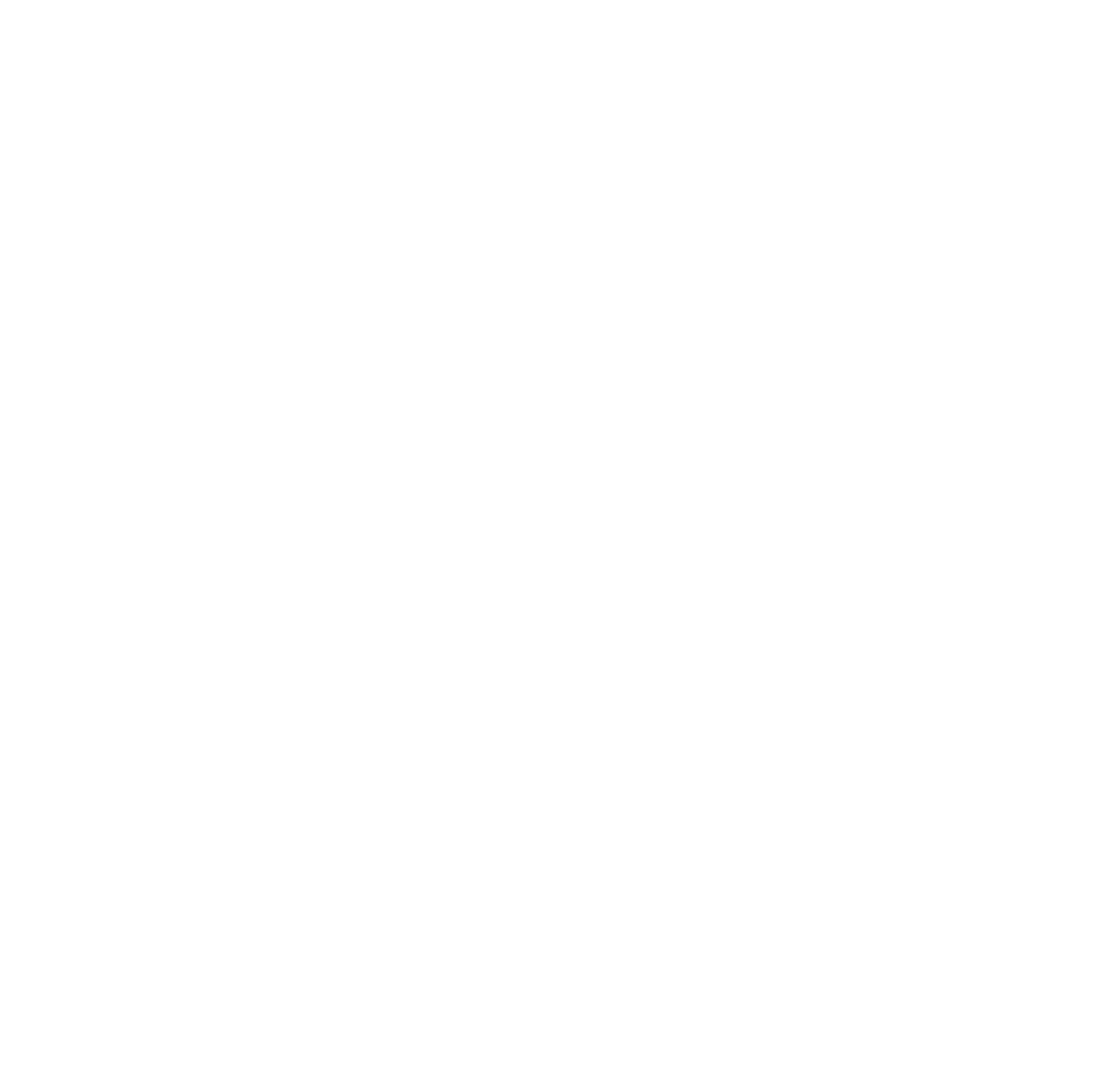
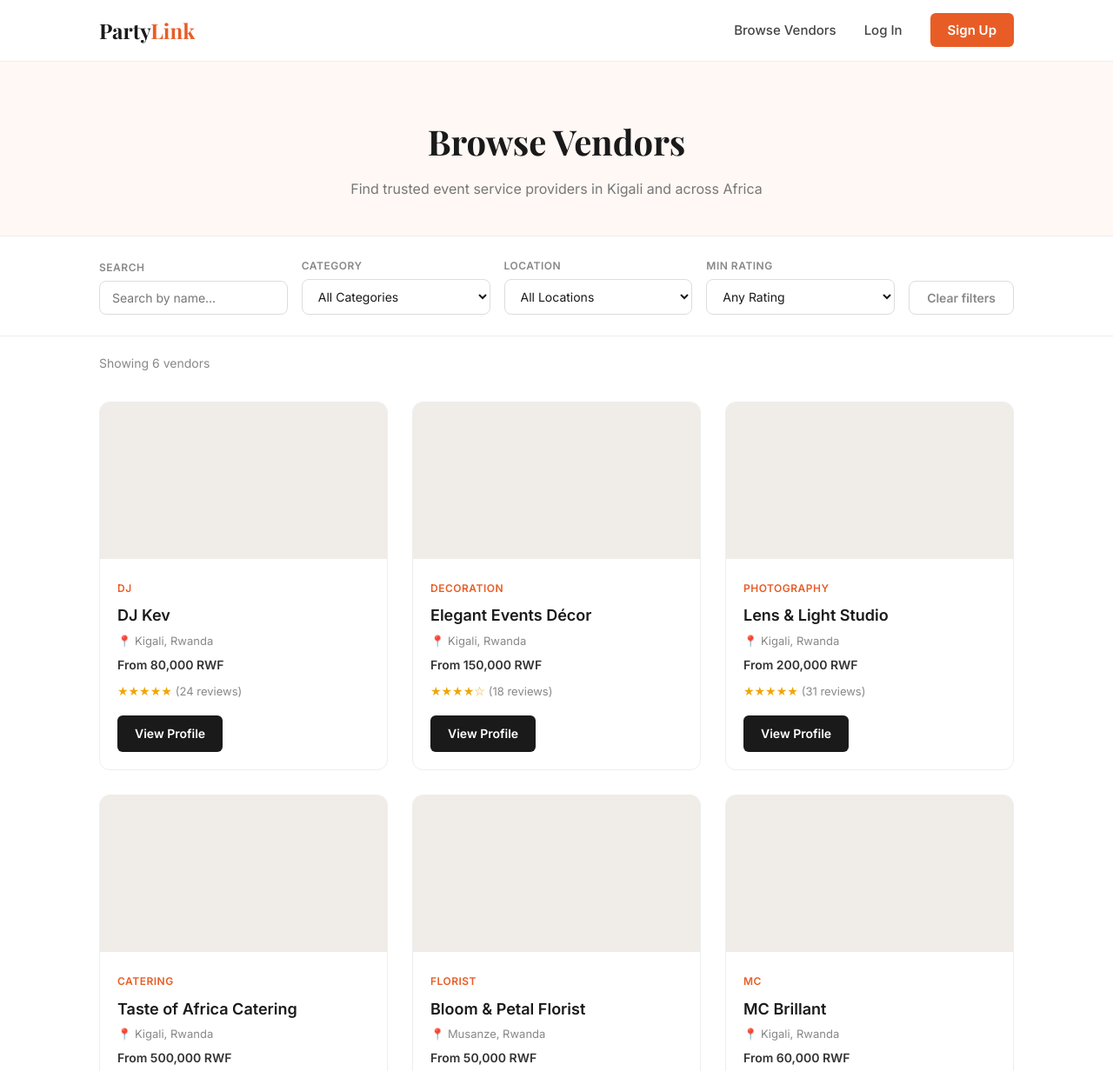
Before and after one commit to Melyssa-Ingabe/Partylink, a plain HTML site: page frontend/pages/vendors.html in a window 1280 px wide. Shown: the top 1232 px of the page at 87% size. Before the commit the page ends 800 px from the top, so only its background shows below. Drawn offline with nearby package versions, Linux system fonts and the light colour scheme.

Commit message:
Add vendors listing page

```diff
--- /dev/null
+++ b/frontend/css/vendors.css
@@ -0,0 +1,160 @@
+/* ===========================
+   PAGE HEADER
+=========================== */
+.page-header {
+  background-color: #fff8f5;
+  padding: 60px 24px 40px;
+  text-align: center;
+  border-bottom: 1px solid #eee;
+}
+
+.page-header h1 {
+  font-family: 'Playfair Display', serif;
+  font-size: 40px;
+  color: #1a1a1a;
+  margin-bottom: 10px;
+}
+
+.page-header p {
+  font-size: 16px;
+  color: #777;
+}
+
+/* ===========================
+   FILTERS
+=========================== */
+.filters-section {
+  background-color: #ffffff;
+  padding: 24px 0;
+  border-bottom: 1px solid #eee;
+  position: sticky;
+  top: 61px;
+  z-index: 90;
+}
+
+.filters-bar {
+  display: flex;
+  align-items: flex-end;
+  gap: 16px;
+  flex-wrap: wrap;
+}
+
+.filter-group {
+  display: flex;
+  flex-direction: column;
+  gap: 6px;
+  flex: 1;
+  min-width: 140px;
+}
+
+.filter-group label {
+  font-size: 12px;
+  font-weight: 600;
+  color: #888;
+  text-transform: uppercase;
+  letter-spacing: 0.5px;
+}
+
+.filter-group input,
+.filter-group select {
+  padding: 10px 14px;
+  border: 1.5px solid #ddd;
+  border-radius: 8px;
+  font-size: 14px;
+  font-family: 'Inter', sans-serif;
+  outline: none;
+  background: #fff;
+  color: #1a1a1a;
+  transition: border-color 0.2s;
+}
+
+.filter-group input:focus,
+.filter-group select:focus {
+  border-color: #e85d26;
+}
+
+.btn-clear {
+  padding: 10px 20px;
+  background: none;
+  border: 1.5px solid #ddd;
+  border-radius: 8px;
+  font-size: 14px;
+  font-weight: 600;
+  color: #888;
+  cursor: pointer;
+  font-family: 'Inter', sans-serif;
+  transition: all 0.2s;
+  white-space: nowrap;
+  align-self: flex-end;
+}
+
+.btn-clear:hover {
+  border-color: #e85d26;
+  color: #e85d26;
+}
+
+/* ===========================
+   RESULTS COUNT
+=========================== */
+.results-count {
+  font-size: 14px;
+  color: #888;
+  padding: 20px 0 8px;
+}
+
+/* ===========================
+   VENDORS SECTION
+=========================== */
+.vendors-section {
+  padding: 16px 0 80px;
+}
+
+.vendor-grid {
+  display: grid;
+  grid-template-columns: repeat(3, 1fr);
+  gap: 28px;
+  margin-top: 8px;
+}
+
+/* No results */
+.no-results {
+  text-align: center;
+  padding: 80px 24px;
+  color: #888;
+}
+
+.no-results p {
+  font-size: 18px;
+  margin-bottom: 20px;
+}
+
+.no-results.hidden {
+  display: none;
+}
+
+/* ===========================
+   RESPONSIVE
+=========================== */
+@media (max-width: 900px) {
+  .vendor-grid {
+    grid-template-columns: repeat(2, 1fr);
+  }
+}
+
+@media (max-width: 600px) {
+  .vendor-grid {
+    grid-template-columns: 1fr;
+  }
+
+  .filters-bar {
+    flex-direction: column;
+  }
+
+  .filter-group {
+    width: 100%;
+  }
+
+  .page-header h1 {
+    font-size: 28px;
+  }
+}
--- /dev/null
+++ b/frontend/js/vendors.js
@@ -0,0 +1,52 @@
+// Filter vendors based on search input and dropdowns
+function filterVendors() {
+  const search = document.getElementById('searchInput').value.toLowerCase();
+  const category = document.getElementById('categoryFilter').value;
+  const location = document.getElementById('locationFilter').value;
+  const minRating = parseFloat(document.getElementById('ratingFilter').value) || 0;
+
+  const cards = document.querySelectorAll('.vendor-card');
+  let visibleCount = 0;
+
+  cards.forEach(card => {
+    const name = card.dataset.name.toLowerCase();
+    const cardCategory = card.dataset.category;
+    const cardLocation = card.dataset.location;
+    const cardRating = parseFloat(card.dataset.rating);
+
+    const matchesSearch = name.includes(search);
+    const matchesCategory = category === '' || cardCategory === category;
+    const matchesLocation = location === '' || cardLocation === location;
+    const matchesRating = cardRating >= minRating;
+
+    if (matchesSearch && matchesCategory && matchesLocation && matchesRating) {
+      card.style.display = 'block';
+      visibleCount++;
+    } else {
+      card.style.display = 'none';
+    }
+  });
+
+  // Update results count
+  document.getElementById('resultsCount').textContent = `Showing ${visibleCount} vendor${visibleCount !== 1 ? 's' : ''}`;
+
+  // Show/hide no results message
+  const noResults = document.getElementById('noResults');
+  const vendorGrid = document.getElementById('vendorGrid');
+  if (visibleCount === 0) {
+    noResults.classList.remove('hidden');
+    vendorGrid.style.display = 'none';
+  } else {
+    noResults.classList.add('hidden');
+    vendorGrid.style.display = 'grid';
+  }
+}
+
+// Clear all filters
+function clearFilters() {
+  document.getElementById('searchInput').value = '';
+  document.getElementById('categoryFilter').value = '';
+  document.getElementById('locationFilter').value = '';
+  document.getElementById('ratingFilter').value = '';
+  filterVendors();
+}
--- a/frontend/pages/register.html
+++ b/frontend/pages/register.html
@@ -0,0 +1,177 @@
+<!DOCTYPE html>
+<html lang="en">
+<head>
+  <meta charset="UTF-8" />
+  <meta name="viewport" content="width=device-width, initial-scale=1.0"/>
+  <title>Sign Up — PartyLink</title>
+  <link rel="stylesheet" href="../css/style.css" />
+  <link rel="stylesheet" href="../css/auth.css" />
+  <link href="https://fonts.googleapis.com/css2?family=Playfair+Display:wght@700&family=Inter:wght@400;500;600&display=swap" rel="stylesheet"/>
+</head>
+<body>
+
+  <!-- NAVBAR -->
+  <nav class="navbar">
+    <div class="nav-container">
+      <a href="../index.html" class="logo">Party<span>Link</span></a>
+      <ul class="nav-links">
+        <li><a href="vendors.html">Browse Vendors</a></li>
+        <li><a href="login.html">Log In</a></li>
+        <li><a href="register.html" class="btn-nav">Sign Up</a></li>
+      </ul>
+    </div>
+  </nav>
+
+  <!-- REGISTER FORM -->
+  <section class="auth-section">
+    <div class="auth-card">
+
+      <div class="auth-header">
+        <h1>Create your account</h1>
+        <p>Join PartyLink as a client or vendor</p>
+      </div>
+
+      <!-- ROLE SELECTOR -->
+      <div class="role-selector">
+        <button class="role-tab active" onclick="selectRole('client', this)">I am a Client</button>
+        <button class="role-tab" onclick="selectRole('vendor', this)">I am a Vendor</button>
+      </div>
+
+      <form class="auth-form" id="registerForm">
+
+        <input type="hidden" id="role" name="role" value="client"/>
+
+        <div class="form-group">
+          <label for="name">Full name</label>
+          <input
+            type="text"
+            id="name"
+            name="name"
+            placeholder="Your full name"
+            required
+          />
+        </div>
+
+        <div class="form-group">
+          <label for="email">Email address</label>
+          <input
+            type="email"
+            id="email"
+            name="email"
+            placeholder="you@example.com"
+            required
+          />
+        </div>
+
+        <div class="form-group">
+          <label for="phone">Phone number</label>
+          <input
+            type="tel"
+            id="phone"
+            name="phone"
+            placeholder="+250 7XX XXX XXX"
+            required
+          />
+        </div>
+
+        <!-- Vendor-only fields -->
+        <div class="vendor-fields hidden" id="vendorFields">
+
+          <div class="form-group">
+            <label for="businessName">Business name</label>
+            <input
+              type="text"
+              id="businessName"
+              name="businessName"
+              placeholder="Your business name"
+            />
+          </div>
+
+          <div class="form-group">
+            <label for="category">Service category</label>
+            <select id="category" name="category">
+              <option value="">Select a category</option>
+              <option value="dj">DJ</option>
+              <option value="decoration">Decoration</option>
+              <option value="catering">Catering</option>
+              <option value="photography">Photography</option>
+              <option value="florist">Florist</option>
+              <option value="mc">MC</option>
+              <option value="transport">Transport</option>
+            </select>
+          </div>
+
+          <div class="form-group">
+            <label for="location">City</label>
+            <input
+              type="text"
+              id="location"
+              name="location"
+              placeholder="e.g. Kigali"
+            />
+          </div>
+
+        </div>
+
+        <div class="form-group">
+          <label for="password">Password</label>
+          <div class="password-wrapper">
+            <input
+              type="password"
+              id="password"
+              name="password"
+              placeholder="At least 8 characters"
+              required
+            />
+            <button type="button" class="toggle-password" onclick="togglePassword()">Show</button>
+          </div>
+        </div>
+
+        <div class="form-group">
+          <label for="confirm-password">Confirm password</label>
+          <input
+            type="password"
+            id="confirm-password"
+            name="confirm-password"
+            placeholder="Repeat your password"
+            required
+          />
+        </div>
+
+        <div id="error-msg" class="error-msg hidden"></div>
+
+        <button type="submit" class="btn-submit">Create Account</button>
+
+        <p class="auth-switch">
+          Already have an account? <a href="login.html">Log in</a>
+        </p>
+
+      </form>
+
+    </div>
+  </section>
+
+  <!-- FOOTER SIMPLE -->
+  <footer class="footer-simple">
+    <p>© 2026 PartyLink. All rights reserved.</p>
+  </footer>
+
+  <script src="../js/auth.js"></script>
+  <script>
+    // Role tab switching
+    function selectRole(role, btn) {
+      document.getElementById('role').value = role;
+      document.querySelectorAll('.role-tab').forEach(t => t.classList.remove('active'));
+      btn.classList.add('active');
+
+      const vendorFields = document.getElementById('vendorFields');
+      if (role === 'vendor') {
+        vendorFields.classList.remove('hidden');
+      } else {
+        vendorFields.classList.add('hidden');
+      }
+    }
+  </script>
+
+</body>
+</html>
--- a/frontend/pages/vendors.html
+++ b/frontend/pages/vendors.html
@@ -0,0 +1,185 @@
+<!DOCTYPE html>
+<html lang="en">
+<head>
+  <meta charset="UTF-8" />
+  <meta name="viewport" content="width=device-width, initial-scale=1.0"/>
+  <title>Browse Vendors — PartyLink</title>
+  <link rel="stylesheet" href="../css/style.css" />
+  <link rel="stylesheet" href="../css/vendors.css" />
+  <link href="https://fonts.googleapis.com/css2?family=Playfair+Display:wght@700&family=Inter:wght@400;500;600&display=swap" rel="stylesheet"/>
+</head>
+<body>
+
+  <!-- NAVBAR -->
+  <nav class="navbar">
+    <div class="nav-container">
+      <a href="../index.html" class="logo">Party<span>Link</span></a>
+      <ul class="nav-links">
+        <li><a href="vendors.html">Browse Vendors</a></li>
+        <li><a href="login.html">Log In</a></li>
+        <li><a href="register.html" class="btn-nav">Sign Up</a></li>
+      </ul>
+    </div>
+  </nav>
+
+  <!-- PAGE HEADER -->
+  <section class="page-header">
+    <div class="container">
+      <h1>Browse Vendors</h1>
+      <p>Find trusted event service providers in Kigali and across Africa</p>
+    </div>
+  </section>
+
+  <!-- SEARCH & FILTERS -->
+  <section class="filters-section">
+    <div class="container">
+      <div class="filters-bar">
+
+        <div class="filter-group">
+          <label>Search</label>
+          <input type="text" id="searchInput" placeholder="Search by name..." oninput="filterVendors()"/>
+        </div>
+
+        <div class="filter-group">
+          <label>Category</label>
+          <select id="categoryFilter" onchange="filterVendors()">
+            <option value="">All Categories</option>
+            <option value="DJ">DJ</option>
+            <option value="Decoration">Decoration</option>
+            <option value="Catering">Catering</option>
+            <option value="Photography">Photography</option>
+            <option value="Florist">Florist</option>
+            <option value="MC">MC</option>
+            <option value="Transport">Transport</option>
+          </select>
+        </div>
+
+        <div class="filter-group">
+          <label>Location</label>
+          <select id="locationFilter" onchange="filterVendors()">
+            <option value="">All Locations</option>
+            <option value="Kigali">Kigali</option>
+            <option value="Musanze">Musanze</option>
+            <option value="Huye">Huye</option>
+            <option value="Rubavu">Rubavu</option>
+          </select>
+        </div>
+
+        <div class="filter-group">
+          <label>Min Rating</label>
+          <select id="ratingFilter" onchange="filterVendors()">
+            <option value="">Any Rating</option>
+            <option value="4.5">4.5+</option>
+            <option value="4">4.0+</option>
+            <option value="3.5">3.5+</option>
+          </select>
+        </div>
+
+        <button class="btn-clear" onclick="clearFilters()">Clear filters</button>
+
+      </div>
+    </div>
+  </section>
+
+  <!-- RESULTS COUNT -->
+  <div class="container">
+    <p class="results-count" id="resultsCount">Showing 6 vendors</p>
+  </div>
+
+  <!-- VENDOR GRID -->
+  <section class="vendors-section">
+    <div class="container">
+      <div class="vendor-grid" id="vendorGrid">
+
+        <div class="vendor-card" data-name="DJ Kev" data-category="DJ" data-location="Kigali" data-rating="4.8">
+          <div class="vendor-img-placeholder"></div>
+          <div class="vendor-info">
+            <span class="vendor-category">DJ</span>
+            <h3>DJ Kev</h3>
+            <p class="vendor-location">📍 Kigali, Rwanda</p>
+            <p class="vendor-price">From 80,000 RWF</p>
+            <div class="vendor-rating">★★★★★ <span>(24 reviews)</span></div>
+            <a href="vendor-profile.html" class="btn-view">View Profile</a>
+          </div>
+        </div>
+
+        <div class="vendor-card" data-name="Elegant Events Décor" data-category="Decoration" data-location="Kigali" data-rating="4.3">
+          <div class="vendor-img-placeholder"></div>
+          <div class="vendor-info">
+            <span class="vendor-category">Decoration</span>
+            <h3>Elegant Events Décor</h3>
+            <p class="vendor-location">📍 Kigali, Rwanda</p>
+            <p class="vendor-price">From 150,000 RWF</p>
+            <div class="vendor-rating">★★★★☆ <span>(18 reviews)</span></div>
+            <a href="vendor-profile.html" class="btn-view">View Profile</a>
+          </div>
+        </div>
+
+        <div class="vendor-card" data-name="Lens & Light Studio" data-category="Photography" data-location="Kigali" data-rating="4.9">
+          <div class="vendor-img-placeholder"></div>
+          <div class="vendor-info">
+            <span class="vendor-category">Photography</span>
+            <h3>Lens &amp; Light Studio</h3>
+            <p class="vendor-location">📍 Kigali, Rwanda</p>
+            <p class="vendor-price">From 200,000 RWF</p>
+            <div class="vendor-rating">★★★★★ <span>(31 reviews)</span></div>
+            <a href="vendor-profile.html" class="btn-view">View Profile</a>
+          </div>
+        </div>
+
+        <div class="vendor-card" data-name="Taste of Africa Catering" data-category="Catering" data-location="Kigali" data-rating="4.6">
+          <div class="vendor-img-placeholder"></div>
+          <div class="vendor-info">
+            <span class="vendor-category">Catering</span>
+            <h3>Taste of Africa Catering</h3>
+            <p class="vendor-location">📍 Kigali, Rwanda</p>
+            <p class="vendor-price">From 500,000 RWF</p>
+            <div class="vendor-rating">★★★★★ <span>(12 reviews)</span></div>
+            <a href="vendor-profile.html" class="btn-view">View Profile</a>
+          </div>
+        </div>
+
+        <div class="vendor-card" data-name="Bloom & Petal Florist" data-category="Florist" data-location="Musanze" data-rating="4.2">
+          <div class="vendor-img-placeholder"></div>
+          <div class="vendor-info">
+            <span class="vendor-category">Florist</span>
+            <h3>Bloom &amp; Petal Florist</h3>
+            <p class="vendor-location">📍 Musanze, Rwanda</p>
+            <p class="vendor-price">From 50,000 RWF</p>
+            <div class="vendor-rating">★★★★☆ <span>(9 reviews)</span></div>
+            <a href="vendor-profile.html" class="btn-view">View Profile</a>
+          </div>
+        </div>
+
+        <div class="vendor-card" data-name="MC Brillant" data-category="MC" data-location="Kigali" data-rating="4.7">
+          <div class="vendor-img-placeholder"></div>
+          <div class="vendor-info">
+            <span class="vendor-category">MC</span>
+            <h3>MC Brillant</h3>
+            <p class="vendor-location">📍 Kigali, Rwanda</p>
+            <p class="vendor-price">From 60,000 RWF</p>
+            <div class="vendor-rating">★★★★★ <span>(15 reviews)</span></div>
+            <a href="vendor-profile.html" class="btn-view">View Profile</a>
+          </div>
+        </div>
+
+      </div>
+
+      <!-- No results message -->
+      <div class="no-results hidden" id="noResults">
+        <p>😕 No vendors found matching your search.</p>
+        <button class="btn-clear" onclick="clearFilters()">Clear filters</button>
+      </div>
+
+    </div>
+  </section>
+
+  <!-- FOOTER -->
+  <footer class="footer-simple">
+    <p>© 2026 PartyLink. All rights reserved.</p>
+  </footer>
+
+  <script src="../js/vendors.js"></script>
+
+</body>
+</html>
```
Also changed, not shown: frontend/css/auth.css (+49 -0 lines).
